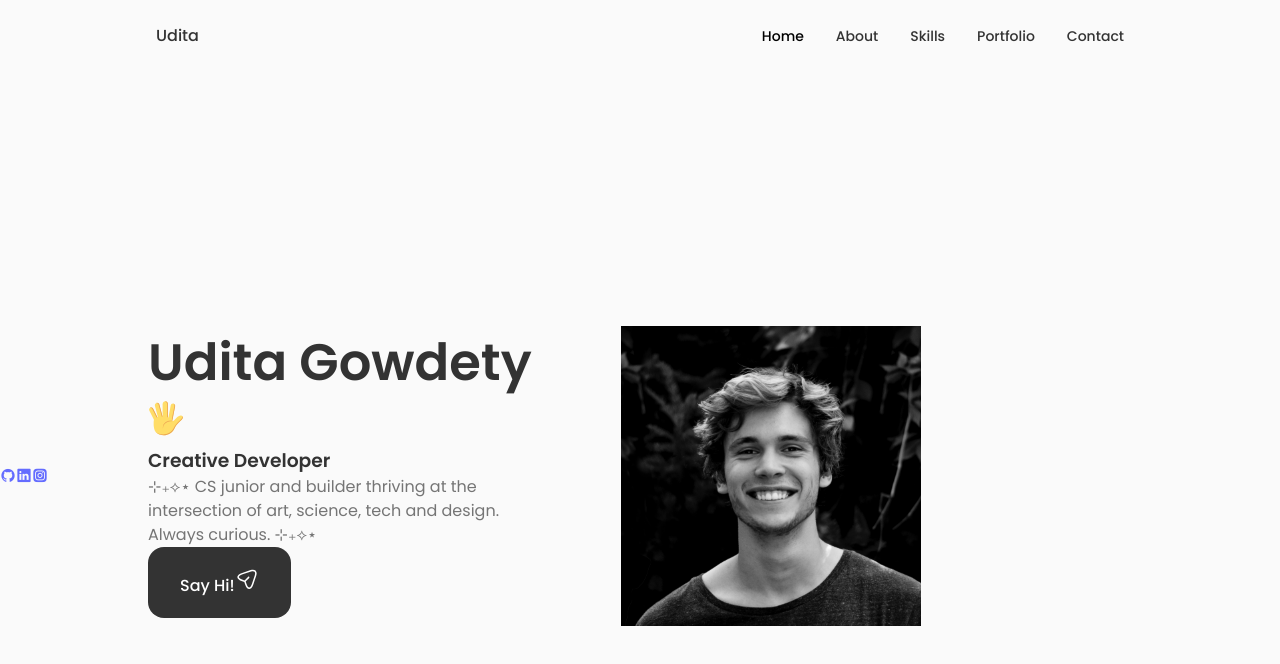
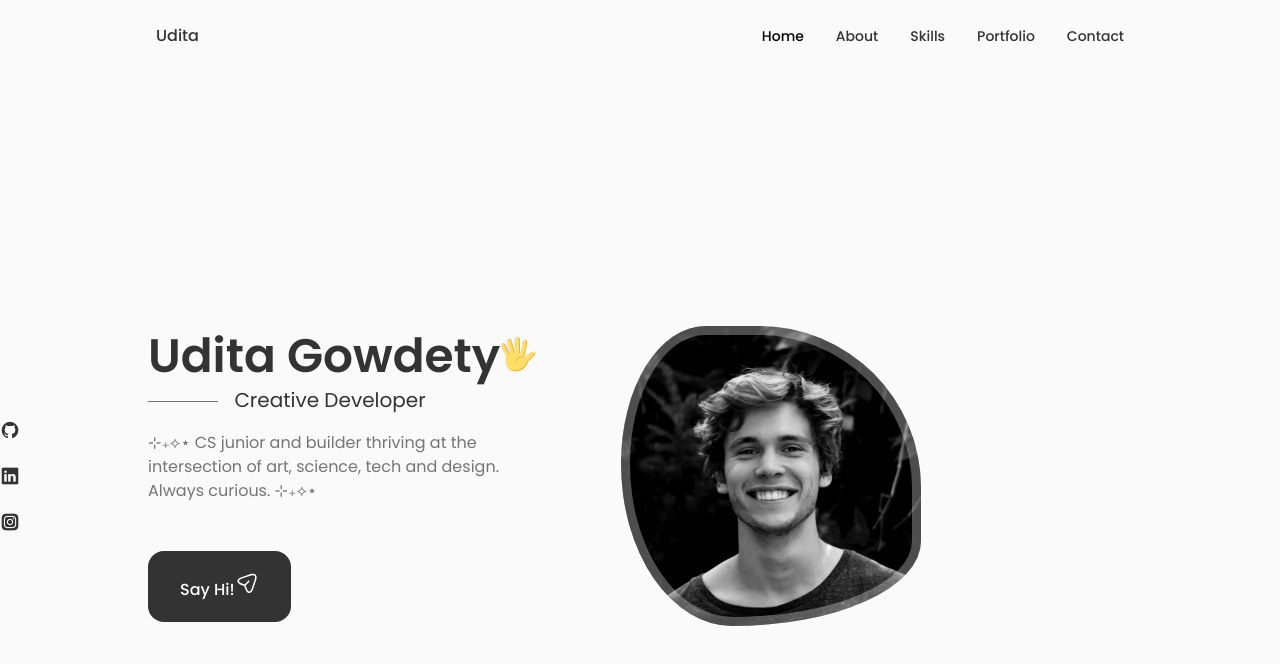
Before and after one commit to uditagowdety/react-portfolio, a React (Vite) app: page / in a window 1280 px wide. Shown: the top 664 px of the page. Built offline with nearby package versions, Linux system fonts and the light colour scheme.

Commit message:
hero part kinda done?

```diff
--- a/src/App.css
+++ b/src/App.css
@@ -11,7 +11,7 @@
 
   --body-font:"Poppins",sans-serif;
 
-  --big-font-size: 3.5rem;
+  --big-font-size: 2.938rem;
   --h1-font-size:2.25rem;
   --h2-font-size:1.5rem;
   --h3-font-size:1.25rem;
--- a/src/components/home/home.css
+++ b/src/components/home/home.css
@@ -5,14 +5,80 @@
     align-items: center;
 }
 
+.home-social{
+    display: grid;
+    grid-template-columns: max-content;
+    row-gap: 1rem;
+}
+
+.home-social-icon{
+    font-size: 1.25rem;
+    color: var(--title-color);
+}
+
+.home-social-icon:hover{
+    color: var(--title-color-dark);
+}
+
+.home-title{
+    font-size: var(--big-font-size);
+    margin-bottom: var(--mb-0-25);
+}
+
+.home-hand{
+    width: 38px;
+    height: 38px;
+    margin-left: 0.4rem;
+}
+
+.home-subtitle{
+    position: relative;
+    font-size: var(--h3-font-size);
+    padding-left: 5.4rem;
+    font-weight: var(--font-normal);
+    margin-bottom: var(--mb-1);
+}
+
+.home-subtitle::before{
+    content:'';
+    position: absolute;
+    width: 70px;
+    height: 1px;
+    background-color: var(--text-color);
+    left: 0;
+    top: 1rem;
+}
+
+.home-description{
+    max-width: 400px;
+    margin-bottom: var(--mb-3);
+}
+
 .home-img{
     background: url(../../assets//profile.jpg);
     background-repeat: no-repeat;
     background-position: center;
     background-size: cover;
-    box-shadow: inset 0 0 0 9px rgb(255,255,255/30%);
+    box-shadow: inset 0 0 0 9px rgb(255 255 255/30%);
     order: 1;
     justify-self: center;
     width: 300px;
     height: 300px;
+    animation: profile-animate 8s ease-in-out infinite 1s;
 }
+
+/* im not sure i like the keyframe animation? keeping it in for now. */
+
+@keyframes profile-animate{
+    0%{
+        border-radius: 60% 40% 30% 70%/60% 30% 70% 40%;
+    }
+
+    50%{
+        border-radius: 30% 60% 70% 40%/50% 60% 30% 60%;
+    }
+
+    100%{
+        border-radius: 60% 40% 30% 70%/60% 30% 70% 40%;
+    }
+}
```
